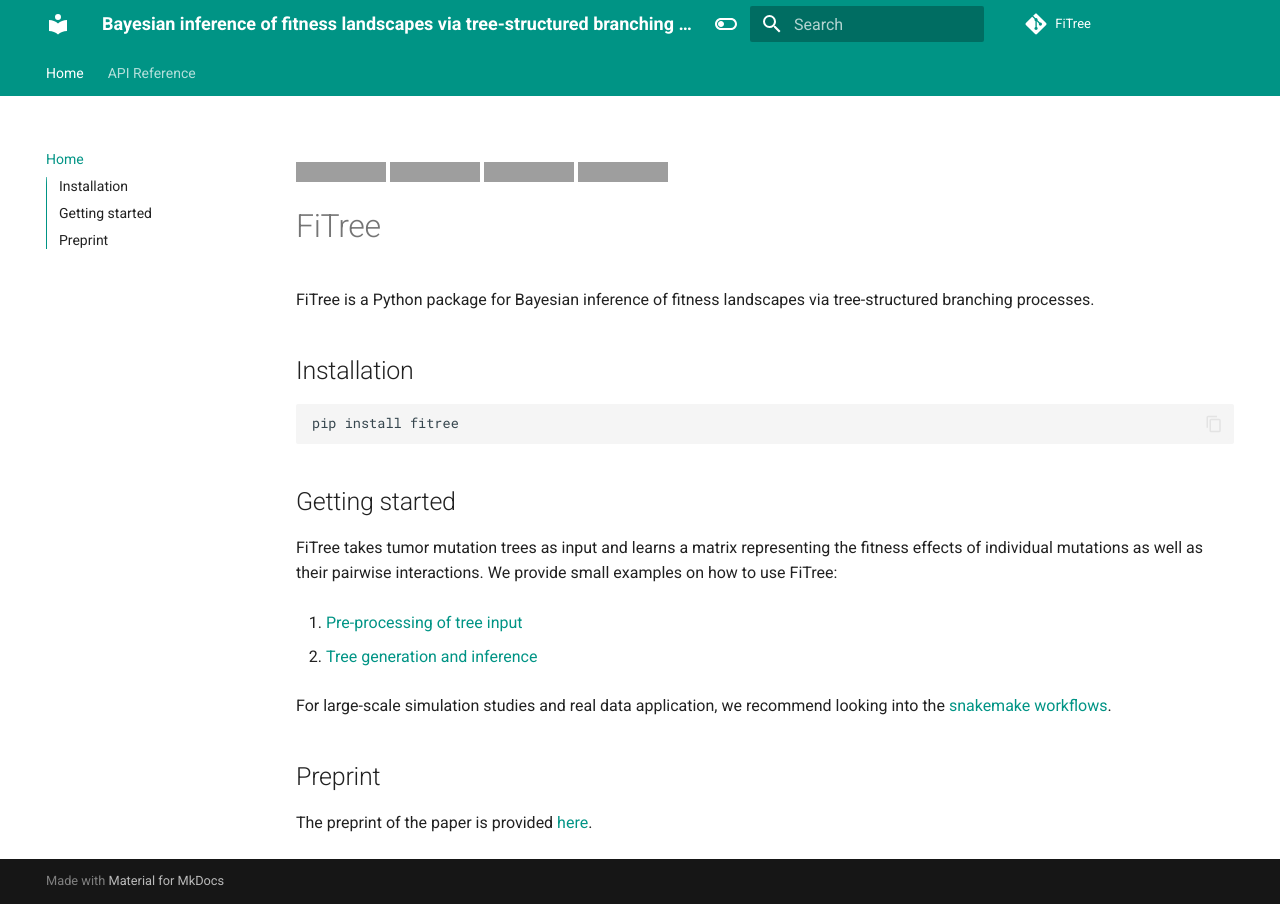
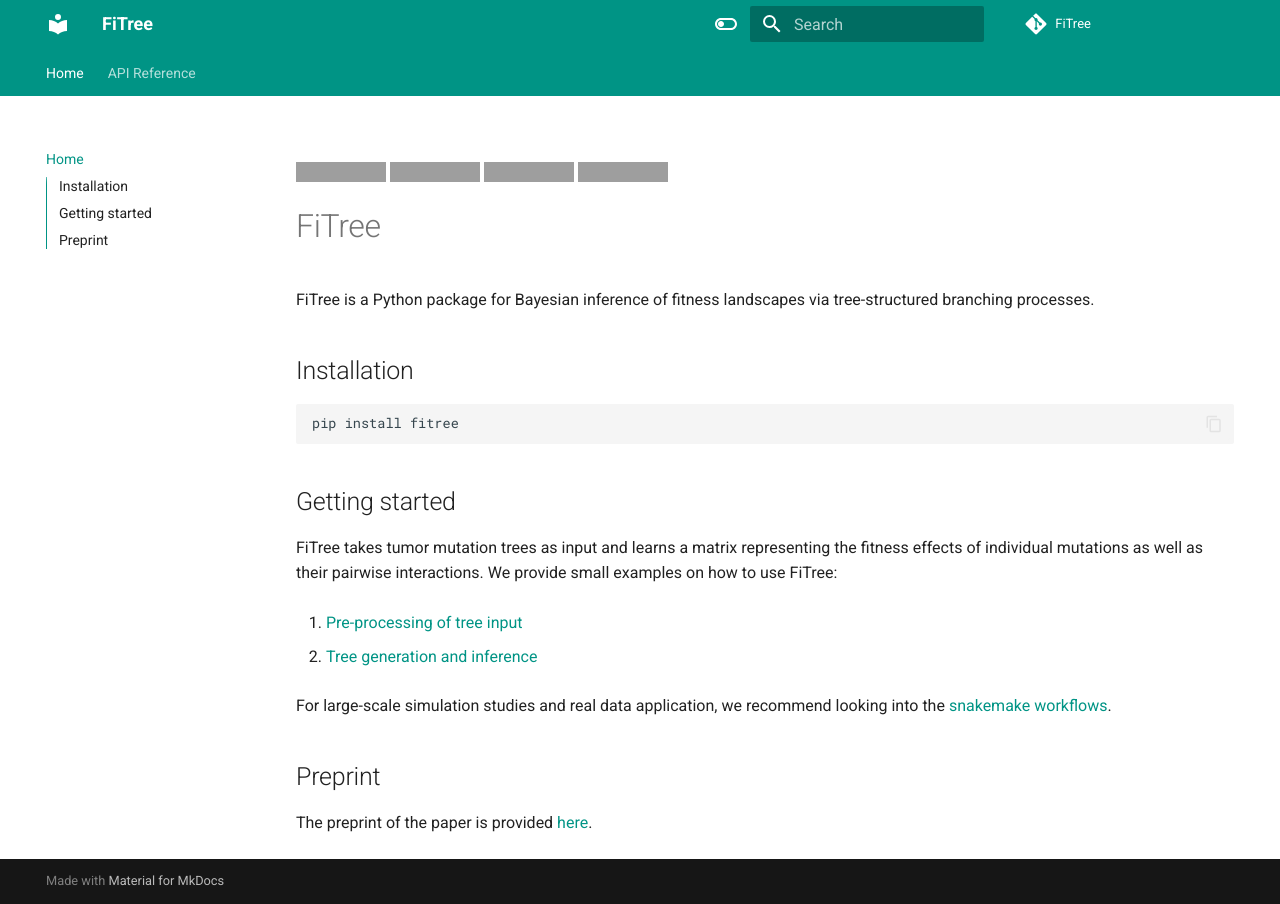
Before and after one commit to cbg-ethz/FiTree, an MkDocs documentation site: the page built from docs/index.md, in a window 1280 px wide. Built offline with MkDocs 1.6.1 and Material for MkDocs 9.7.7, drawn with Linux system fonts in a browser that asks for light colours; comment, search, counter and statistics services are not loaded; grey boxes are pictures that could not be loaded.

Commit message:
Update site name

```diff
--- a/mkdocs.yaml
+++ b/mkdocs.yaml
@@ -1,4 +1,4 @@
-site_name: Bayesian inference of fitness landscapes via tree-structured branching processes
+site_name: FiTree
 
 repo_name: FiTree
 repo_url: https://github.com/cbg-ethz/FiTree
```
